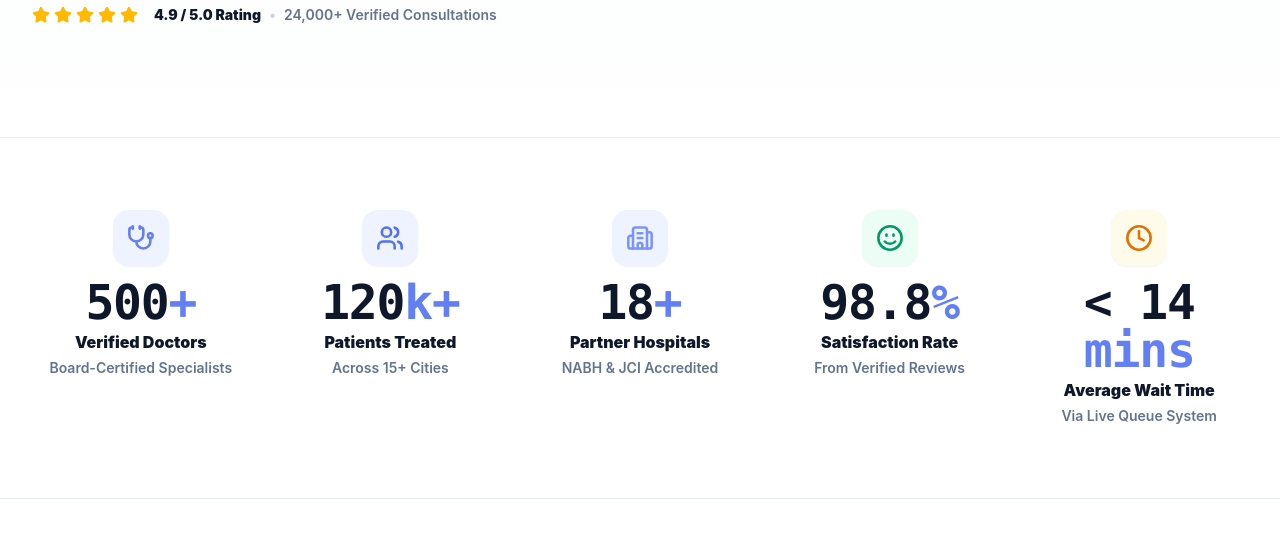
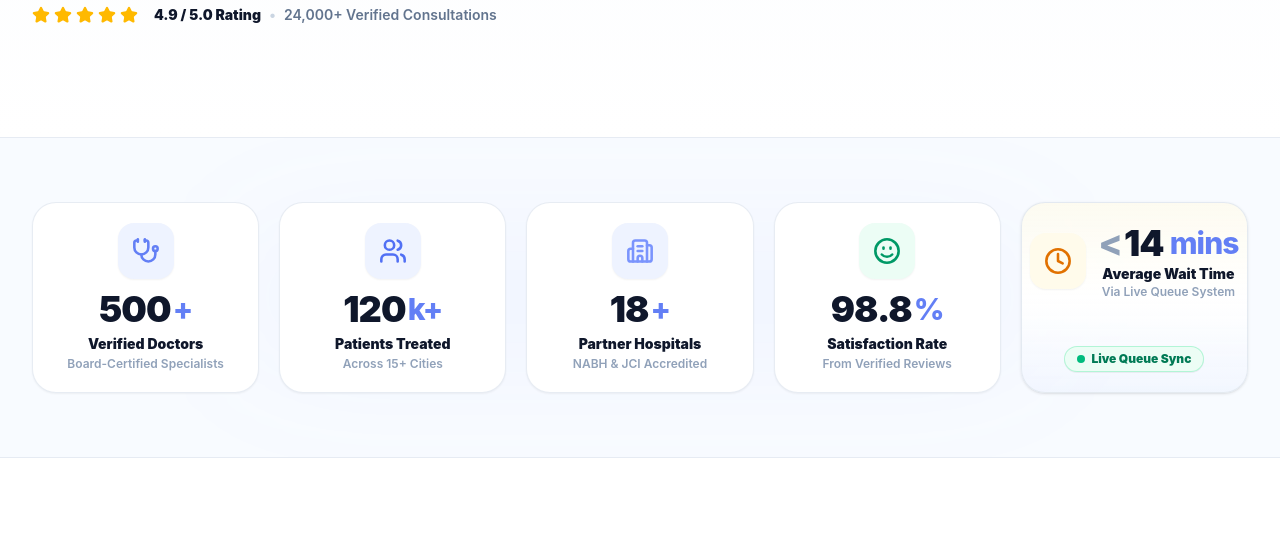
Before and after one commit to Ravi024tiwari/CureHub, a React (Vite) app in the folder frontend/: page / in a window 1280 px wide. Shown: the part 900-1436 px from the top of the page. Built offline with nearby package versions, Linux system fonts and the light colour scheme; no server answers.

Commit message:
refactor:enhanced the landing page

```diff
--- a/frontend/src/components/landing/LandingStatsTicker.tsx
+++ b/frontend/src/components/landing/LandingStatsTicker.tsx
@@ -99,14 +99,14 @@ export const LandingStatsTicker: FC = () => {
   }, [hasAnimated])
 
   const animateCounters = () => {
-    const duration = 2000 // 2 seconds
+    const duration = 1800 // 1.8 seconds
     const startTime = performance.now()
 
     const step = (currentTime: number) => {
       const elapsed = currentTime - startTime
       const progress = Math.min(elapsed / duration, 1)
 
-      // Ease out cubic
+      // Ease out cubic for a snappy, responsive feel
       const easeOut = 1 - Math.pow(1 - progress, 3)
 
       const updatedCounts: { [key: string]: number } = {}
@@ -125,9 +125,22 @@ export const LandingStatsTicker: FC = () => {
   }
 
   return (
-    <section ref={containerRef} className="py-10 sm:py-14 bg-white border-y border-slate-200/80">
-      <div className="max-w-7xl mx-auto px-4 sm:px-6 lg:px-8">
-        <div className="grid grid-cols-2 md:grid-cols-3 lg:grid-cols-5 gap-6 sm:gap-8">
+    <section
+      ref={containerRef}
+      className="py-10 sm:py-14 lg:py-16 bg-[#f8fbff]/70 border-y border-slate-200/80 relative overflow-hidden select-none"
+    >
+      {/* Subtle Ambient Glowing Backdrop */}
+      <div className="absolute top-1/2 left-1/2 -translate-x-1/2 -translate-y-1/2 w-[800px] h-32 bg-[#637ff5]/5 rounded-full blur-3xl pointer-events-none" />
+
+      <div className="max-w-7xl mx-auto px-4 sm:px-6 lg:px-8 relative z-10">
+        {/* ─────────────────────────────────────────────────────────────
+            RESPONSIVE & BALANCED STATS GRID:
+            - Mobile & Tablets (< lg): 2-column grid for cards 1-4,
+              with card 5 spanning col-span-2 as an eye-catching full-width highlight banner.
+              Zero awkward empty spots or chopped text!
+            - Desktop (>= lg): Balanced 5-column single-row layout.
+            ───────────────────────────────────────────────────────────── */}
+        <div className="grid grid-cols-2 lg:grid-cols-5 gap-3 sm:gap-4 lg:gap-5 items-stretch">
           {stats.map((stat) => {
             const Icon = stat.icon
             const currentValue = counts[stat.id] || 0
@@ -135,27 +148,93 @@ export const LandingStatsTicker: FC = () => {
               ? currentValue.toFixed(stat.decimals)
               : Math.floor(currentValue).toLocaleString()
 
+            const isWaitTime = stat.id === 'waitingTime'
+
+            // Special Full-Width Highlight Card on Mobile (< lg)
+            if (isWaitTime) {
+              return (
+                <div
+                  key={stat.id}
+                  onClick={animateCounters}
+                  className="col-span-2 lg:col-span-1 p-4 sm:p-5 rounded-2xl sm:rounded-3xl bg-gradient-to-r lg:bg-gradient-to-b from-amber-50/70 via-white to-[#eef3ff]/60 border border-slate-200/90 shadow-sm hover:shadow-xl hover:border-[#c8d7fd] hover:-translate-y-0.5 active:scale-[0.99] transition-all duration-300 flex flex-col sm:flex-row lg:flex-col items-center justify-between gap-3.5 text-center sm:text-left lg:text-center group cursor-pointer"
+                >
+                  <div className="flex items-center gap-3 shrink-0">
+                    <div
+                      className={`size-12 sm:size-13 lg:size-14 rounded-2xl ${stat.color} flex items-center justify-center group-hover:scale-110 transition-transform shadow-xs shrink-0`}
+                    >
+                      <Icon className="size-5 sm:size-6 lg:size-7 stroke-[2.2]" />
+                    </div>
+
+                    <div className="sm:hidden lg:block space-y-0.5">
+                      <div className="text-2xl sm:text-3xl lg:text-4xl font-black text-slate-900 tracking-tight font-sans flex items-center justify-center gap-0.5">
+                        <span className="text-slate-400 font-extrabold">{stat.prefix}</span>
+                        <span>{displayValue}</span>
+                        <span className="text-[#637ff5] text-xl sm:text-2xl lg:text-3xl font-extrabold ml-1">
+                          mins
+                        </span>
+                      </div>
+                      <h4 className="text-xs sm:text-sm font-black text-slate-900 leading-tight">
+                        {stat.label}
+                      </h4>
+                      <p className="text-[11px] sm:text-xs font-semibold text-slate-400">
+                        {stat.subtitle}
+                      </p>
+                    </div>
+                  </div>
+
+                  {/* Tablet Horizontal Layout Middle details (sm to lg) */}
+                  <div className="hidden sm:block lg:hidden flex-1 space-y-0.5">
+                    <div className="text-3xl font-black text-slate-900 tracking-tight font-sans flex items-center gap-1">
+                      <span className="text-slate-400 font-extrabold">{stat.prefix}</span>
+                      <span>{displayValue}</span>
+                      <span className="text-[#637ff5] text-2xl font-extrabold">mins</span>
+                    </div>
+                    <div className="flex items-center gap-2">
+                      <h4 className="text-sm font-black text-slate-900">{stat.label}</h4>
+                      <span className="text-slate-300">•</span>
+                      <p className="text-xs font-semibold text-slate-500">{stat.subtitle}</p>
+                    </div>
+                  </div>
+
+                  {/* Live Status Badge */}
+                  <div className="shrink-0 flex items-center gap-1.5 px-3 py-1 rounded-full bg-emerald-50 text-emerald-700 border border-emerald-200/80 text-[10px] sm:text-xs font-black shadow-2xs">
+                    <span className="relative flex size-2">
+                      <span className="animate-ping absolute inline-flex h-full w-full rounded-full bg-emerald-400 opacity-75" />
+                      <span className="relative inline-flex rounded-full size-2 bg-emerald-500" />
+                    </span>
+                    <span>Live Queue Sync</span>
+                  </div>
+                </div>
+              )
+            }
+
+            // Standard Micro-Cards for Doctors, Patients, Hospitals, Satisfaction
             return (
               <div
                 key={stat.id}
-                className="flex flex-col items-center text-center p-3 sm:p-4 rounded-2xl hover:bg-[#f8faff] transition-colors group"
+                onClick={animateCounters}
+                className="p-3.5 sm:p-5 rounded-2xl sm:rounded-3xl bg-white border border-slate-200/80 shadow-xs hover:shadow-xl hover:border-[#c8d7fd] hover:-translate-y-0.5 active:scale-[0.98] transition-all duration-300 flex flex-col items-center text-center justify-between group cursor-pointer"
               >
                 <div
-                  className={`size-13 sm:size-14 rounded-2xl ${stat.color} flex items-center justify-center mb-3 group-hover:scale-110 transition-transform shadow-xs`}
+                  className={`size-11 sm:size-13 lg:size-14 rounded-2xl ${stat.color} flex items-center justify-center mb-2.5 sm:mb-3 group-hover:scale-110 transition-transform shadow-xs shrink-0`}
                 >
-                  <Icon className="size-6 sm:size-7 stroke-[2.2]" />
+                  <Icon className="size-5 sm:size-6 lg:size-7 stroke-[2.2]" />
                 </div>
 
-                <div className="space-y-1">
-                  <div className="text-3xl sm:text-4xl lg:text-5xl font-black text-slate-900 tracking-tight font-mono">
+                <div className="space-y-1 w-full">
+                  <div className="text-2xl sm:text-3xl lg:text-4xl font-black text-slate-900 tracking-tight font-sans leading-none flex items-center justify-center">
                     <span>{stat.prefix}</span>
                     <span>{displayValue}</span>
-                    <span className="text-[#637ff5]">{stat.suffix}</span>
+                    <span className="text-[#637ff5] text-lg sm:text-2xl lg:text-3xl font-extrabold ml-0.5">
+                      {stat.suffix}
+                    </span>
                   </div>
-                  <h4 className="text-sm sm:text-base font-black text-slate-900">
+
+                  <h4 className="text-xs sm:text-sm font-black text-slate-900 leading-tight pt-1">
                     {stat.label}
                   </h4>
-                  <p className="text-xs sm:text-sm font-semibold text-slate-500">
+
+                  <p className="text-[10px] sm:text-xs font-semibold text-slate-400 truncate max-w-full">
                     {stat.subtitle}
                   </p>
                 </div>
```
